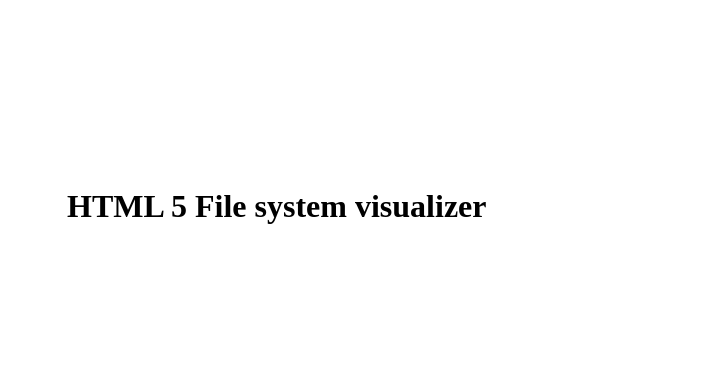
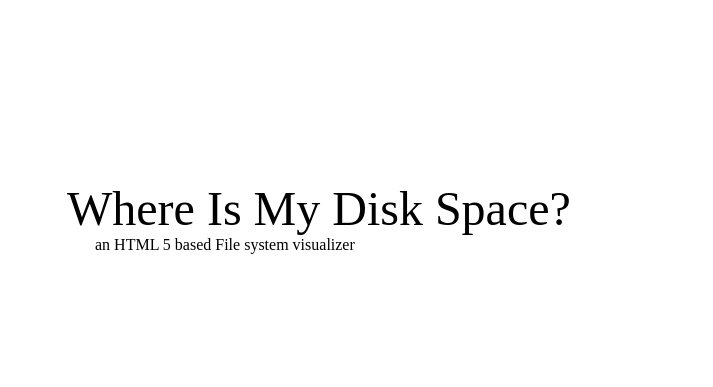
Before and after one commit to seiddegu/html5-file-space-visualizer, a plain HTML site: page index.html in a window 1280 px wide. Shown: the top 387 px of the page, 0-713 px from the left. Drawn offline with nearby package versions, Linux system fonts and the light colour scheme.

Commit message:
change title and heading of page to "Where is my disk space"

```diff
--- a/index.html
+++ b/index.html
@@ -1,4 +1,4 @@
-<title>HTML File Visualizer - from Zetta.net</title>
+<title>Where is my disk space - from Zetta.net</title>
 
 <meta name="description" content="Visualize the Directories and Space on a Hard Drive" />
 <meta name="keywords" content="HTML5,File System, Zetta.net, directories, space" />
@@ -24,6 +24,9 @@ margin-top: 15px;
 margin: 5%;
 }
 
+.h1 {font-size:300%}
+
+
 td.screenshot
 {
 border-style:solid;
@@ -38,7 +41,8 @@ div.video
 
 <table width=100%>
 <td>
-<h1>HTML 5 File system visualizer</h1>
+<div class="h1">Where Is My Disk Space?</div>
+&nbsp;&nbsp;&nbsp;&nbsp;&nbsp;&nbsp;&nbsp;an HTML 5 based File system visualizer
 </td>
 <td>
 <div style="text-align:right">
```
